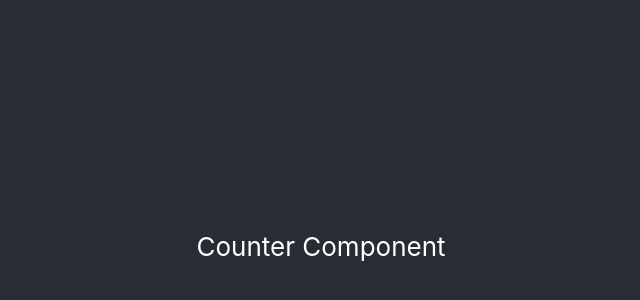
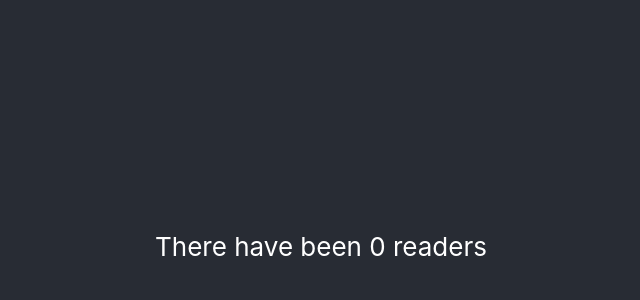
Before and after one commit to Igormirowski/Lap-3---React-practice, a React (Create React App) app in the folder newsiesigor/: page / in a window 1280 px wide. Shown: the part 154-454 px from the top of the page, without its empty margins (319-959 px from the left). Built offline with nearby package versions, Linux system fonts and the light colour scheme.

Commit message:
tidy up and reader cunter non-functional

```diff
--- a/newsiesigor/src/App.js
+++ b/newsiesigor/src/App.js
@@ -1,11 +1,12 @@
+import './App.css';
+import ReaderCount from './components/ReaderCount';
 
-import './App.css';
 
 function App() {
   return (
     <div className="App">
       <header className="App-header">
-      Counter Component
+      <ReaderCount />
       </header>
     </div>
   );
--- /dev/null
+++ b/newsiesigor/src/components/ReaderCount.js
@@ -0,0 +1,18 @@
+import React, { useState } from 'react';
+
+
+const ReaderCount = () => {
+    const [counter, setCounter] = useState(0)
+
+    const onBtnClick = () => {
+        setCounter(counter + 1)     // OR setCounter(prevCounter => prevCounter + 1)
+    }
+
+    return (
+       <p> There have been 0 readers</p>
+    )
+}
+
+
+
+export default ReaderCount;
```
Also changed, not shown: newsiesigor/src/components/Counter.js (deleted, +0 -18 lines), 1 other file (tests, documents, lock files or other folders).
